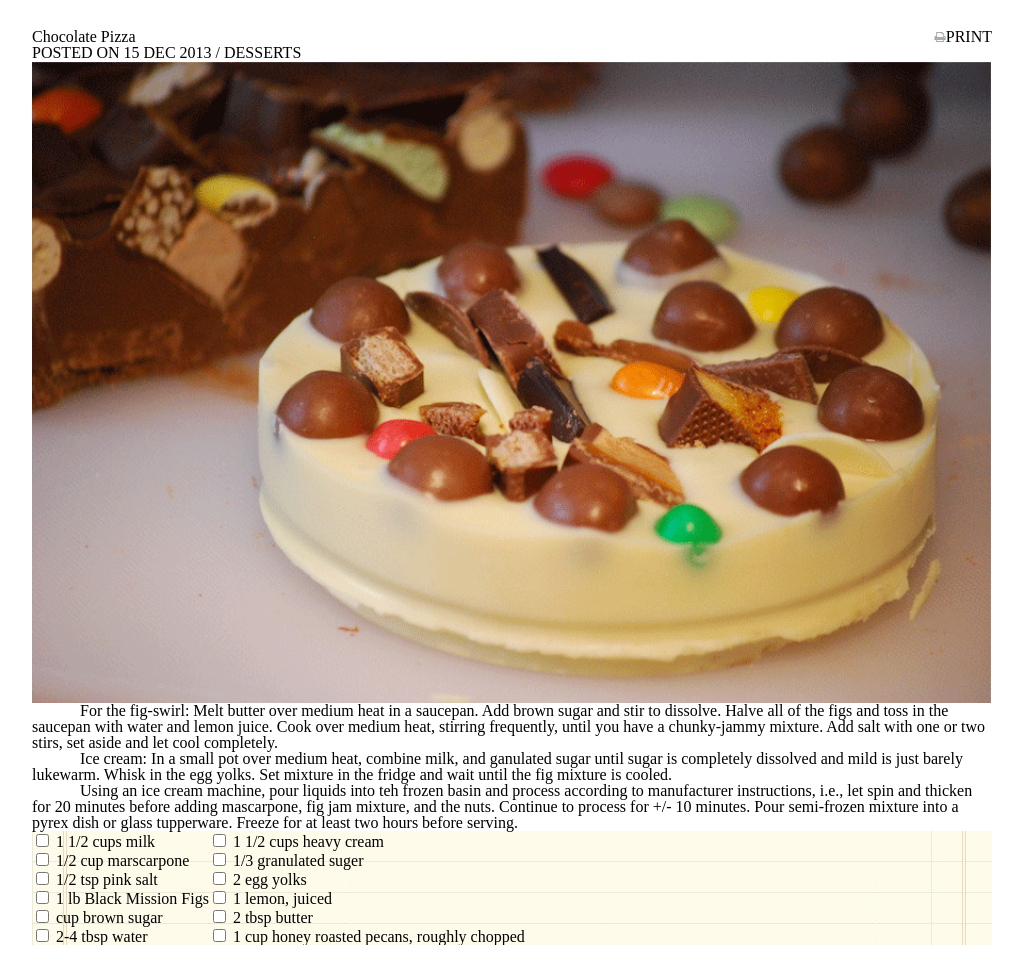
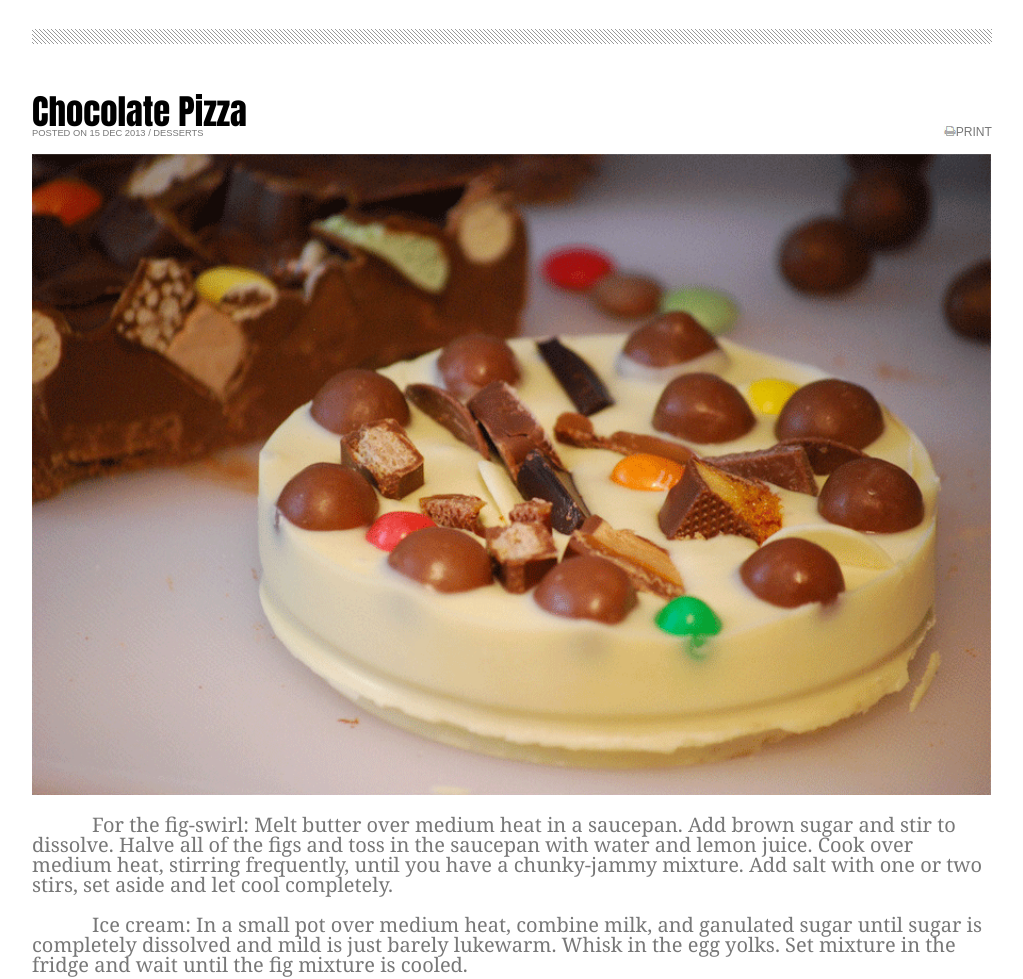
Before and after one commit to wildwoodwaltz/chocolate-pizza, a plain HTML site: page index.html in a window 1280 px wide. Shown: the part 80-1059 px from the top of the page, without its empty margins (128-1151 px from the left). Before the commit the page ends 1025 px from the top, so only its background shows below. Drawn offline with Linux system fonts and the light colour scheme.

Commit message:
Styled article head, article text, recipe

```diff
--- a/style.css
+++ b/style.css
@@ -62,7 +62,7 @@ body header .right #share {
   margin-left: 1em;
 }
 
-body #line {
+body .line {
   display: flex;
   background-image: url(./img/hr-img.png);
   height: 15px;
@@ -78,6 +78,28 @@ body main #title {
   width: 960px;
   margin-left: auto;
   margin-right: auto;
+  padding-top: 50px;
+  padding-bottom: 15px;
+}
+
+body main #title .left p:nth-child(1) {
+  font-family: Impact, Haettenschweiler, 'Arial Narrow Bold', sans-serif;
+  font-size: 26pt;
+}
+
+body main #title .left p:nth-child(2) {
+  color:#777;
+  font-family: sans-serif;
+  font-size: 7pt;
+}
+body main #title .right{
+  align-items: flex-end;
+}
+
+body main #title .right p{
+  color: #777;
+  font-family: sans-serif;
+  font-size: 9.1pt;
 }
 
 body main article {
@@ -90,7 +112,9 @@ body main article {
 
 body main article p {
   text-indent: 3em;
-}
+  font-size: 15pt;
+  color: #777;
+  font-family:Georgia, 'Times New Roman', Times, serif}
 
 body main #recipe {
   display: flex;
@@ -98,12 +122,22 @@ body main #recipe {
   margin-left: auto;
   margin-right: auto;
   background-image: url(./img/list-bg.png);
+  height: 300px;
+  justify-content: center;
 }
 
 body main #recipe fieldset {
   display: flex;
   flex-direction: column;
-
+  padding: 40px;
+  justify-content: space-evenly;
+  font-size: 16pt;
+}
+body main #recipe fieldset input {
+opacity: .5;
+}
+#lastp {
+  margin-bottom: 20px;
 }
 
 /* styling for ingredients */
@@ -111,3 +145,17 @@ body main #recipe fieldset {
 input[type=checkbox]:checked + label {
   text-decoration: line-through;
 }
+
+body main .linebottom {
+  display: flex;
+  background-image: url(./img/hr-img.png);
+  height: 15px;
+  width: 960px;
+  margin-left: auto;
+  margin-right: auto;
+  margin-top: 30px;
+}
+
+article p {
+  margin-top: 20px;
+}
```
